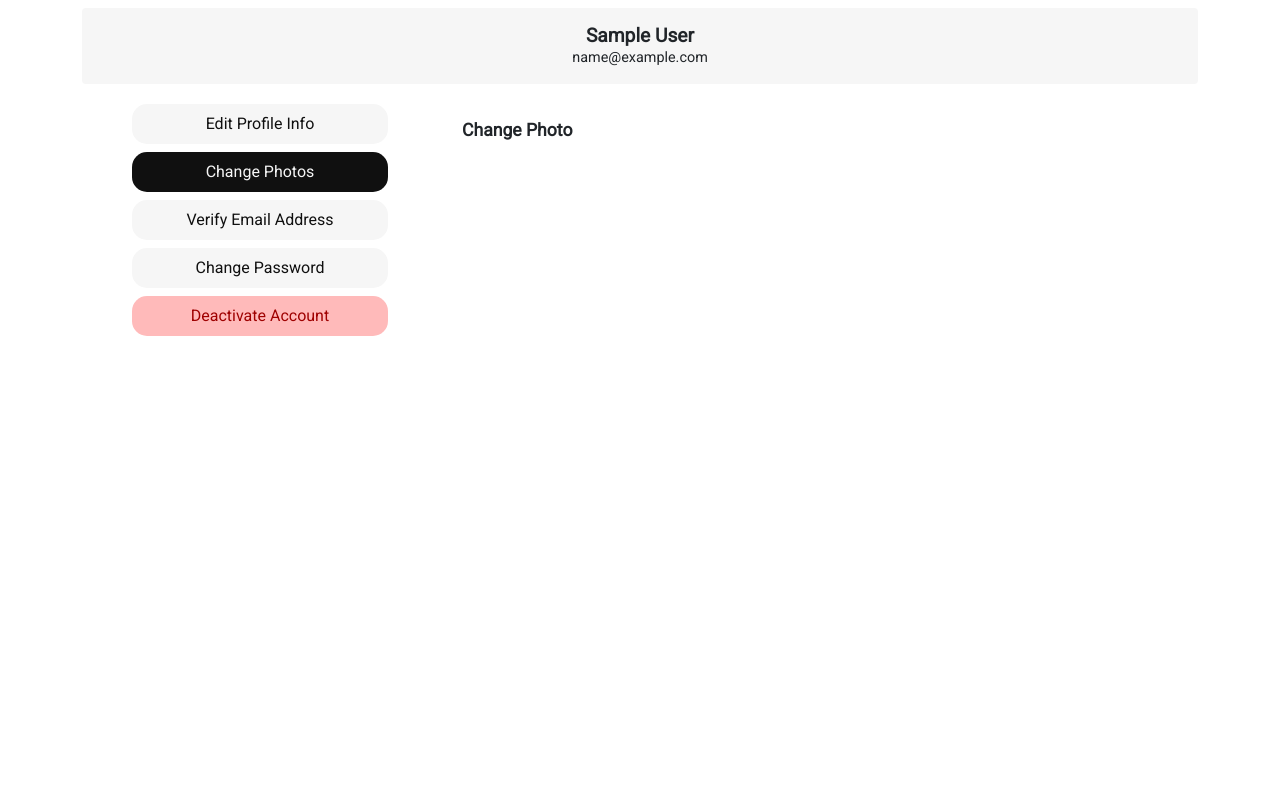
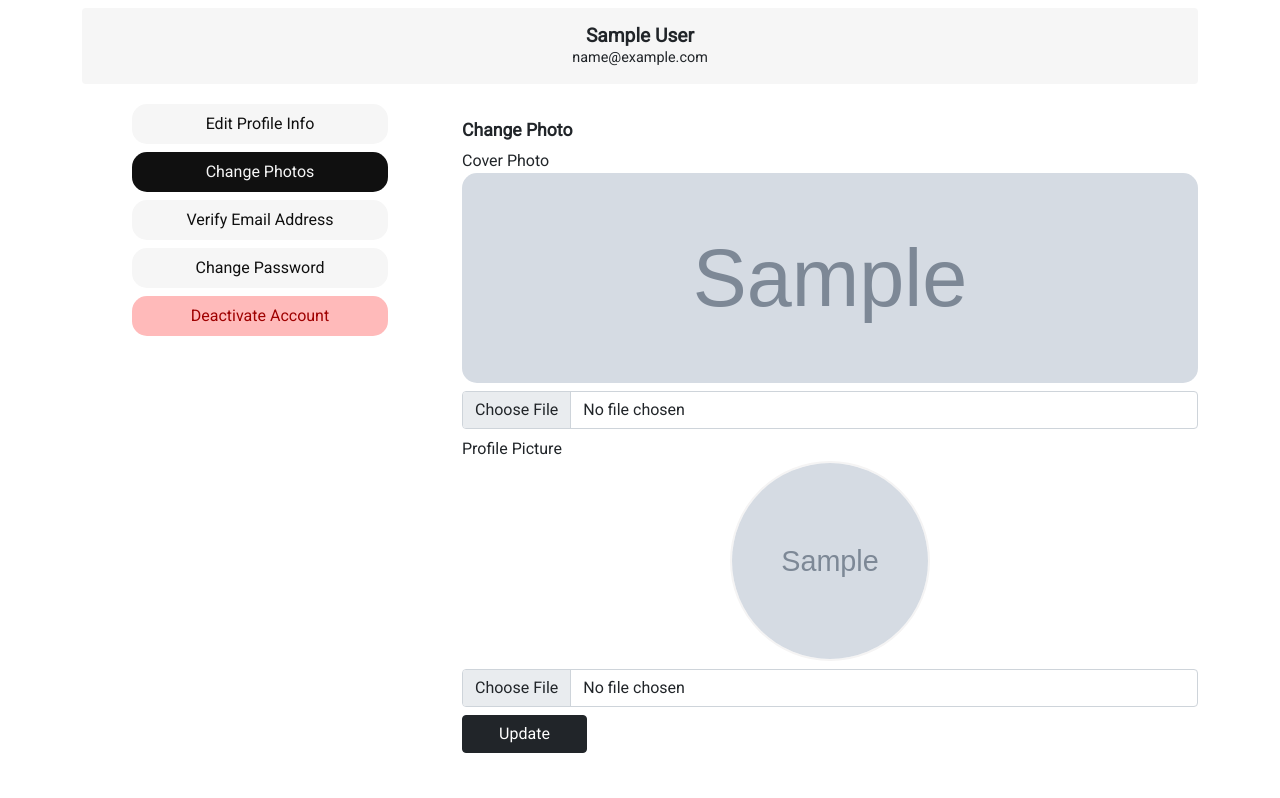
Before and after one commit to MinusThetaOld/event-finder, a Flask app: page /profiles/settings/change-photos in a window 1280 px wide. Shown: the part 58-856 px from the top of the page. Before the commit the page ends 394 px from the top, so only its background shows below. Run offline with Flask 2, Linux system fonts and the light colour scheme; a user stored in the database is signed in; tables that the repository leaves empty hold one stand-in row (values such as "Sample post"); grey boxes marked "Sample" are stand-in pictures; some libraries are stand-ins or nearby versions.

Commit message:
feat: Implemented change photos html

```diff
--- a/flaskr/profiles/routes.py
+++ b/flaskr/profiles/routes.py
@@ -41,6 +41,8 @@ def change_profile_info():
 @login_required
 def change_photos():
     form = ChangePhoto()
+    if form.validate_on_submit():
+        pass
     return render_template("profiles/change-photos.html", active="change-photos", form=form)
 
 
--- a/flaskr/static/styles/profiles/change-photo.css
+++ b/flaskr/static/styles/profiles/change-photo.css
@@ -0,0 +1,10 @@
+.cover-photo{
+    height: 210px;
+    width: 100%;
+    border-radius: 15px;
+}
+.profile-photo{
+    height: 200px;
+    width: 200px;
+    border: 2px solid #f5f4f4;
+}
--- a/flaskr/templates/profiles/change-photos.html
+++ b/flaskr/templates/profiles/change-photos.html
@@ -6,5 +6,44 @@
 <h2 class="settings-header">Change Photo</h2>
 <form method="POST" enctype="multipart/form-data">
     {{ form.hidden_tag() }}
+    <div class="mt-2">
+        {{ form.cover_photo.label(class="form-label mb-0") }} <br>
+        <img src="{{url_for('static', filename=current_user.profile.cover_photo)}}" alt="Cover Photo"
+            class="cover-photo">
+        <div class="mt-2">
+            {% if form.cover_photo.errors %}
+            {{ form.cover_photo(class="form-control is-invalid", id="cover_photo")}}
+            <div class="invalid-feedback">
+                {% for error in form.cover_photo.errors %}
+                <span>{{ error }}</span>
+                {% endfor %}
+            </div>
+            {% else %}
+            {{ form.cover_photo(class="form-control", id="cover_photo") }}
+            {% endif %}
+        </div>
+    </div>
+    <div class="mt-2">
+        {{ form.profile_photo.label(class="form-label mb-0") }} <br>
+        <div class="text-center">
+            <img src="{{url_for('static', filename=current_user.profile.profile_photo)}}" alt="Profile Photo"
+                class="rounded-circle profile-photo">
+        </div>
+        <div class="mt-2">
+            {% if form.profile_photo.errors %}
+            {{ form.profile_photo(class="form-control is-invalid", id="profile_photo")}}
+            <div class="invalid-feedback">
+                {% for error in form.profile_photo.errors %}
+                <span>{{ error }}</span>
+                {% endfor %}
+            </div>
+            {% else %}
+            {{ form.profile_photo(class="form-control", id="profile_photo") }}
+            {% endif %}
+        </div>
+    </div>
+    <div class="mt-2">
+        {{form.submit(class="btn btn-dark btn-update")}}
+    </div>
 </form>
 {% endblock %}
```
